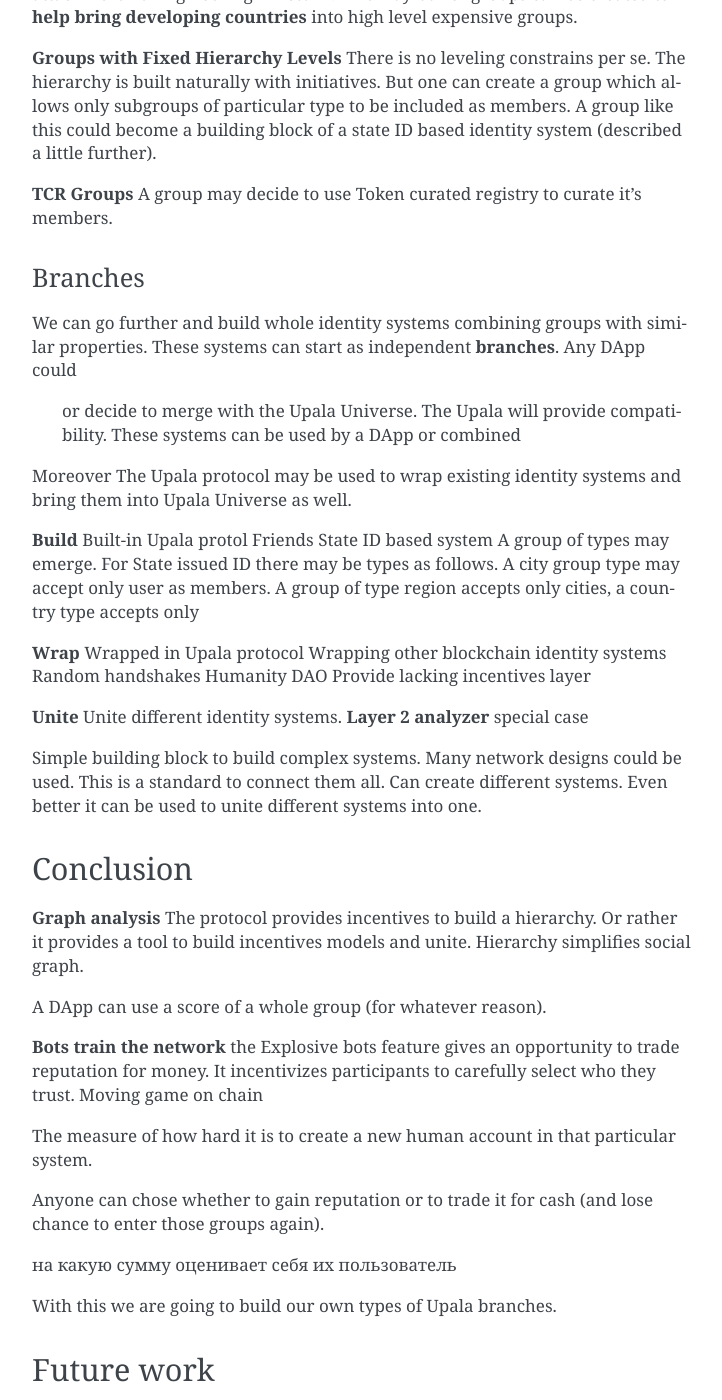
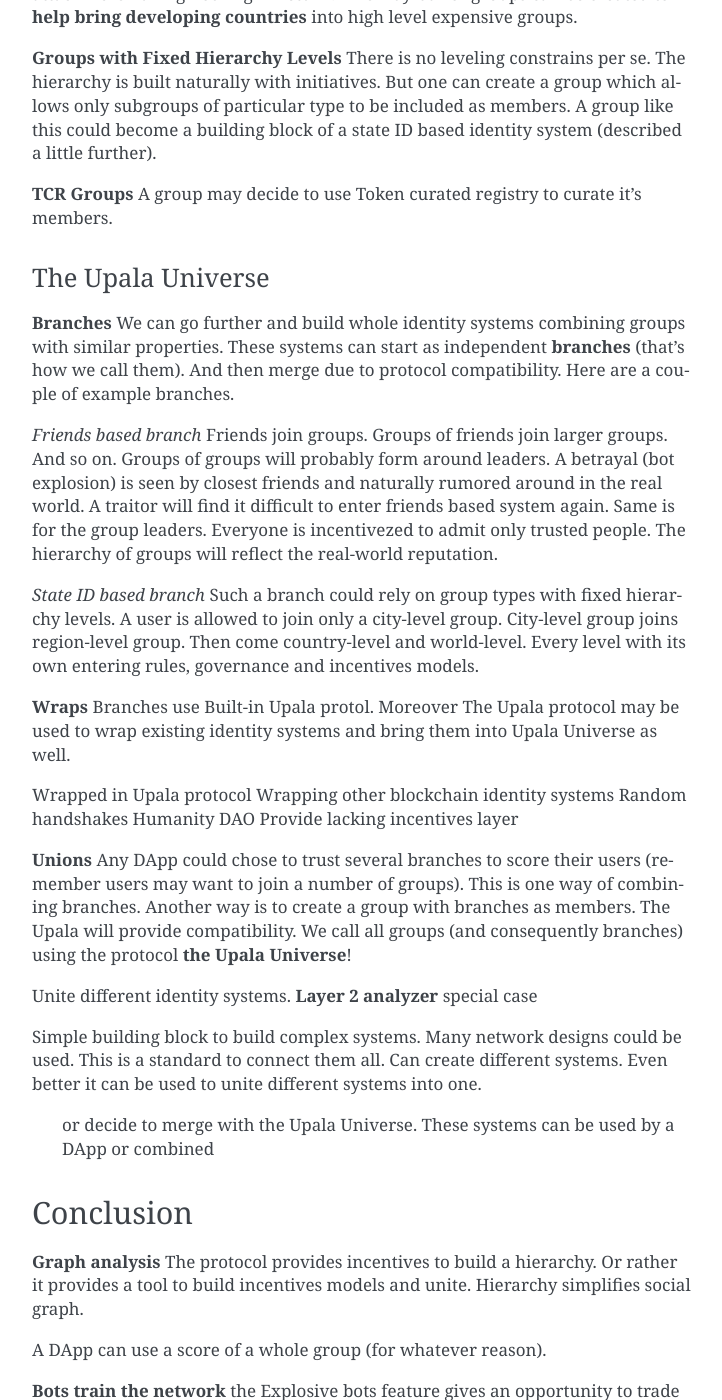
Before and after one commit to upala-digital-identity/docs, a Sphinx documentation site: the page built from source/explosive-bots.rst, in a window 1280 px wide and 1400 px high, scrolled down 2609 px. Shown: the whole window, without its empty margins (388-1110 px from the left). Built offline with Sphinx 7.4.7, drawn with Linux system fonts in a browser that asks for light colours; some of the changed text lies outside the part shown.

Commit message:
The Upala Universe

```diff
--- a/source/explosive-bots.rst
+++ b/source/explosive-bots.rst
@@ -39,7 +39,7 @@
 
 The only thing which is necessary is to follow the **bot explosion rules**. That is a group is supposed to maintain a pool, bot explosion reward and member scores, bot explosion feature and exit feature are the only necessary parameters of a group. The rest is optional. There is no token economy and no governance model.
 
-The rest is out of protocol. However it is the strength of the system. It shows how Upala can unite different systems.
+That's it! **The rest is out of protocol.** However it is the strength of the system. It shows how Upala can unite different systems.
 
 .. A group may chose any currency as long as it can pay bot reward in DAI. There is a penalty for not doing so.
 
@@ -90,34 +90,39 @@
 A group may decide to use Token curated registry to curate it's members.
 
 
-Branches
---------
-We can go further and build whole identity systems combining groups with similar properties. These systems can start as independent **branches**. Any DApp could
+The Upala Universe
+------------------
 
- or decide to merge with the Upala Universe. The Upala will provide compatibility. These systems can be used by a DApp or combined
+**Branches**
+We can go further and build whole identity systems combining groups with similar properties. These systems can start as independent **branches** (that's how we call them). And then merge due to protocol compatibility. Here are a couple of example branches.
 
+*Friends based branch*
+Friends join groups. Groups of friends join larger groups. And so on. Groups of groups will probably form around leaders. A betrayal (bot explosion) is seen by closest friends and naturally rumored around in the real world. A traitor will find it difficult to enter friends based system again. Same is for the group leaders. Everyone is incentivezed to admit only trusted people. The hierarchy of groups will reflect the real-world reputation.
+
+*State ID based branch*
+Such a branch could rely on group types with fixed hierarchy levels. A user is allowed to join only a city-level group. City-level group joins region-level group. Then come country-level and world-level. Every level with its own entering rules, governance and incentives models.
+
+
+**Wraps**
+Branches use Built-in Upala protol.
 Moreover The Upala protocol may be used to wrap existing identity systems and bring them into Upala Universe as well.
 
-**Build**
-Built-in Upala protol
-Friends
-State ID based system
-A group of types may emerge. For State issued ID there may be types as follows. A city group type may accept only user as members. A group of type region accepts only cities, a country type accepts only
-
-**Wrap**
 Wrapped in Upala protocol
 Wrapping other blockchain identity systems
 Random handshakes
 Humanity DAO
 Provide lacking incentives layer
 
-**Unite**
+**Unions**
+Any DApp could chose to trust several branches to score their users (remember users may want to join a number of groups). This is one way of combining branches. Another way is to create a group with branches as members. The Upala will provide compatibility. We call all groups (and consequently branches) using the protocol **the Upala Universe**!
+
 Unite different identity systems. **Layer 2 analyzer** special case
 
 
 Simple building block to build complex systems. Many network designs could be used. This is a standard to connect them all. Can create different systems. Even better it can be used to unite different systems into one.
 
 
+ or decide to merge with the Upala Universe. These systems can be used by a DApp or combined
 
 Conclusion
 =============
```
